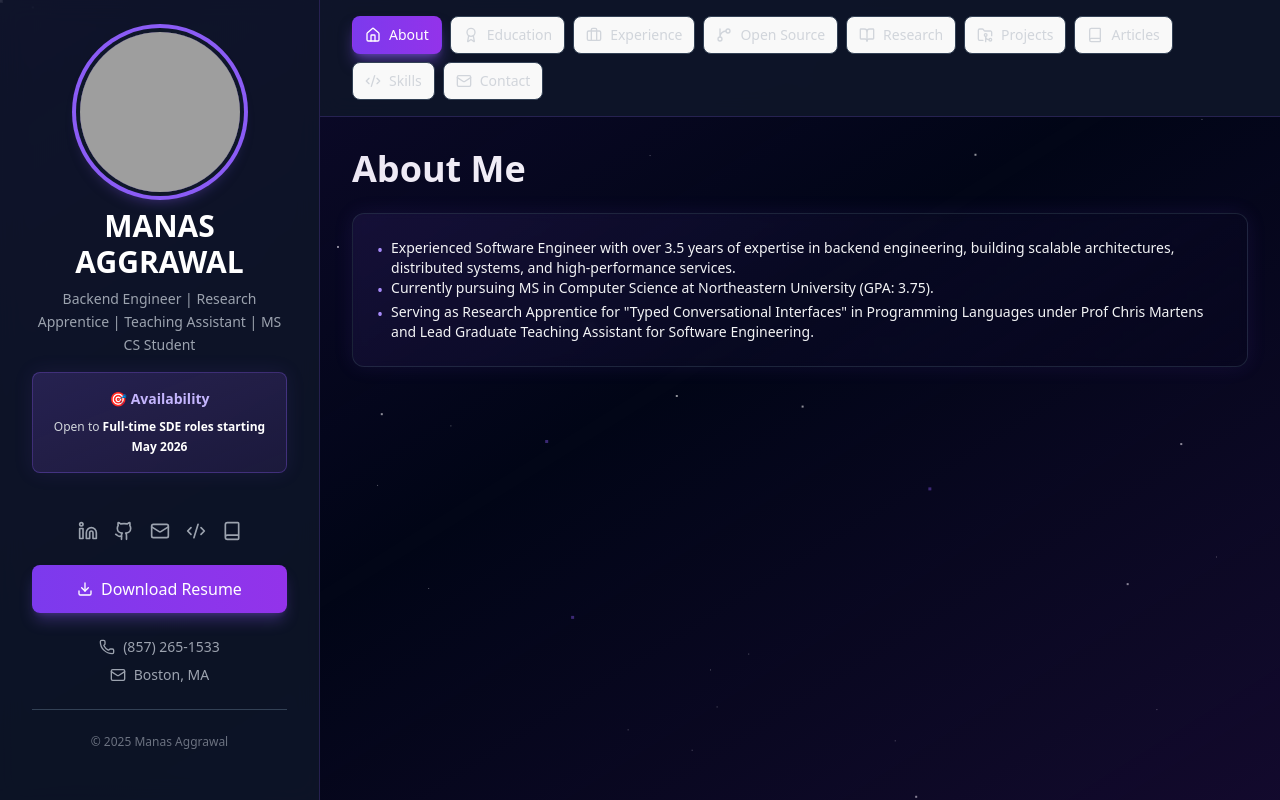
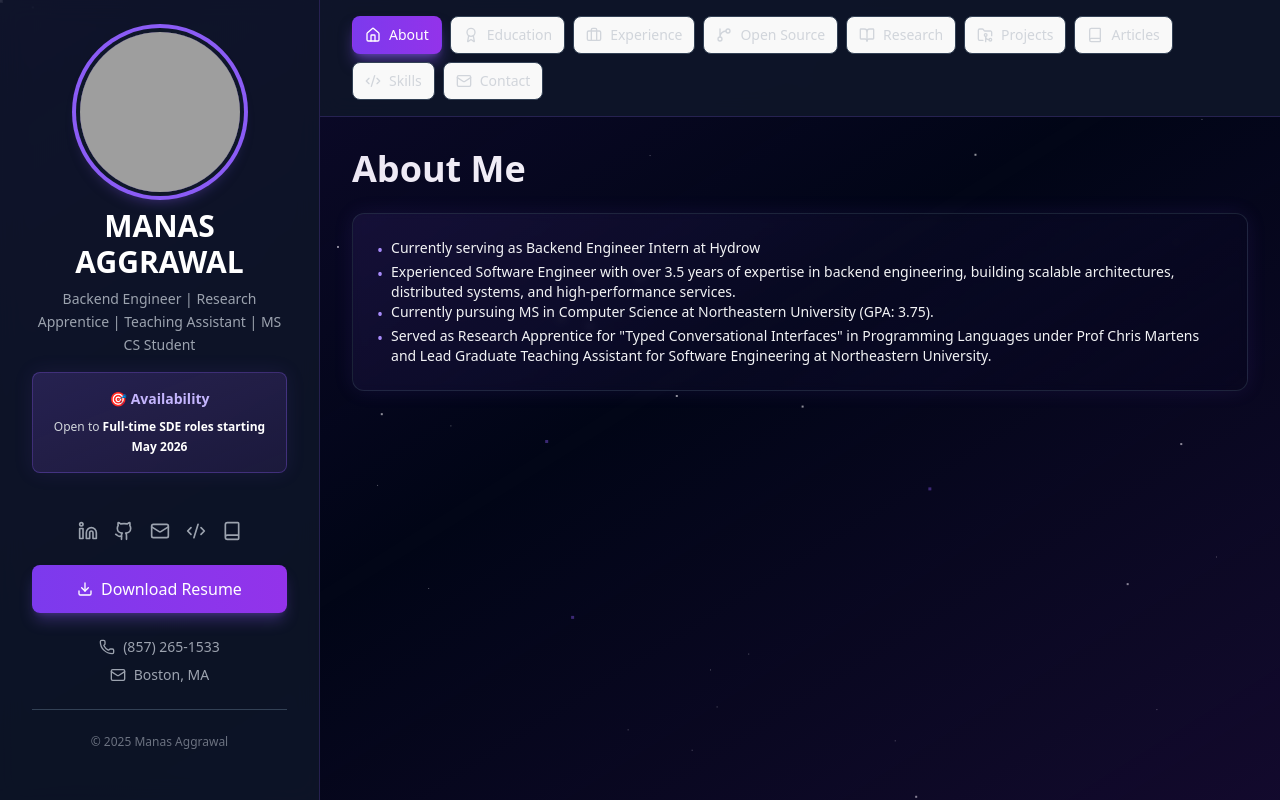
Before and after one commit to manas-aggrawal/who-is-manas, a React (Vite) app: page / in a window 1280 px wide. Built offline with nearby package versions, Linux system fonts and the light colour scheme; grey boxes are pictures that could not be loaded.

Commit message:
hydrow update in readme and exp

```diff
--- a/src/App.jsx
+++ b/src/App.jsx
@@ -34,9 +34,7 @@ const Portfolio = () => {
       company: "Hydrow",
       period: "Jan 2025 – Apr 2025",
       location: "Boston, MA",
-      highlights: [
-        "Built serverless engineering analytics platform using AWS Lambda to pinpoint bottlenecks like high PR wait times, frequent build failures, and blocked dependencies, reducing cycle time and boosting engineering velocity by 23%"
-      ],
+      highlights: [],
       details: "Building backend services for Hydrow’s main platform team using NestJs and PostgreSQL"
 
     },
@@ -222,7 +220,11 @@ const Portfolio = () => {
 
             <div className="bg-slate-800/50 backdrop-blur-sm border border-slate-700/50 rounded-xl p-6 hover:border-violet-500/50 transition-all glow-card cosmic-border">
             <ul>
-               <li className="flex items-start">
+                    <li className="flex items-start">
+                      <span className="text-violet-400 mr-2 flex-shrink-0">•</span>
+                      <span className="text-sm">Currently serving as Backend Engineer Intern at Hydrow</span>
+                    </li>
+                    <li className="flex items-start">
                       <span className="text-violet-400 mr-2 flex-shrink-0">•</span>
                       <span className="text-sm">Experienced Software Engineer with over 3.5 years of expertise in backend engineering, building scalable architectures, distributed systems, and high-performance services.</span>
                     </li>
@@ -232,7 +234,7 @@ const Portfolio = () => {
                     </li>
                      <li className="flex items-start">
                       <span className="text-violet-400 mr-2 flex-shrink-0">•</span>
-                      <span className="text-sm">Serving as Research Apprentice for "Typed Conversational Interfaces" in Programming Languages under Prof Chris Martens and Lead Graduate Teaching Assistant for Software Engineering.</span>
+                      <span className="text-sm">Served as Research Apprentice for "Typed Conversational Interfaces" in Programming Languages under Prof Chris Martens and Lead Graduate Teaching Assistant for Software Engineering at Northeastern University.</span>
                     </li>
             </ul>
 
```
